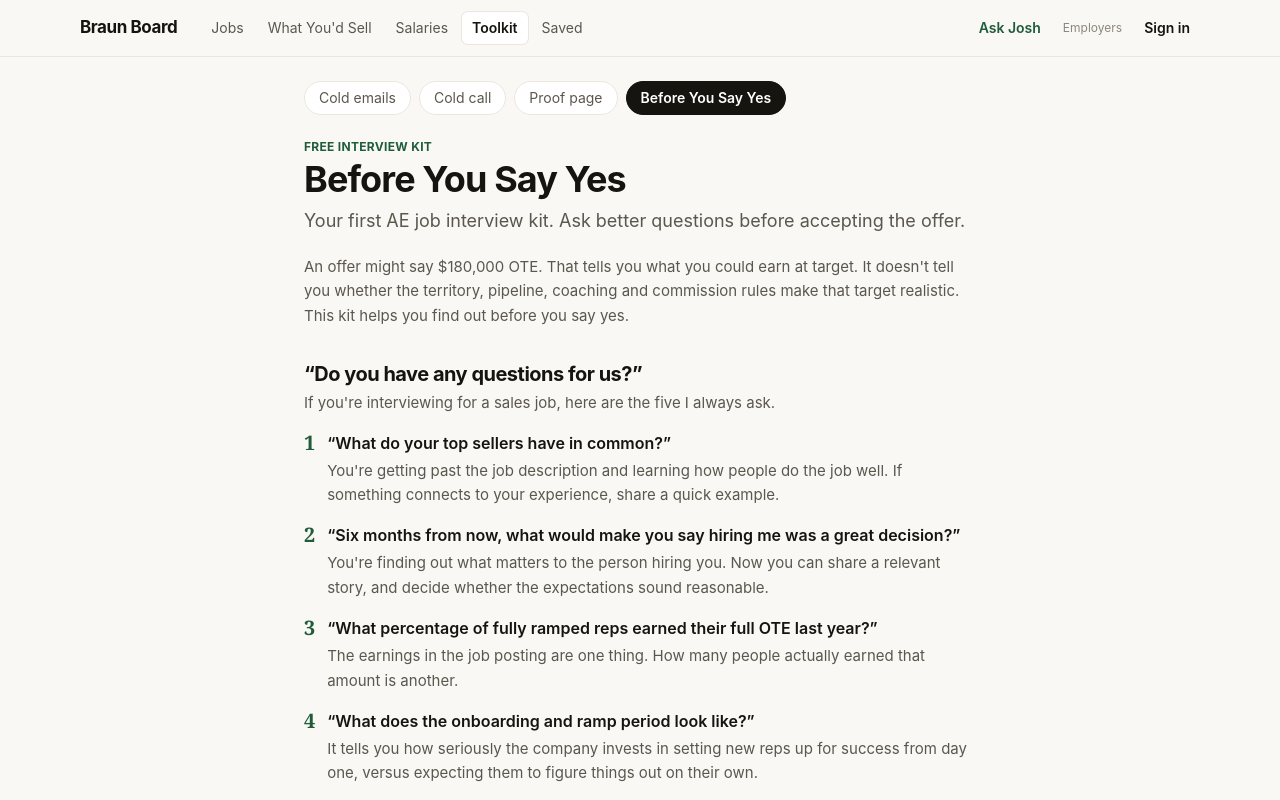
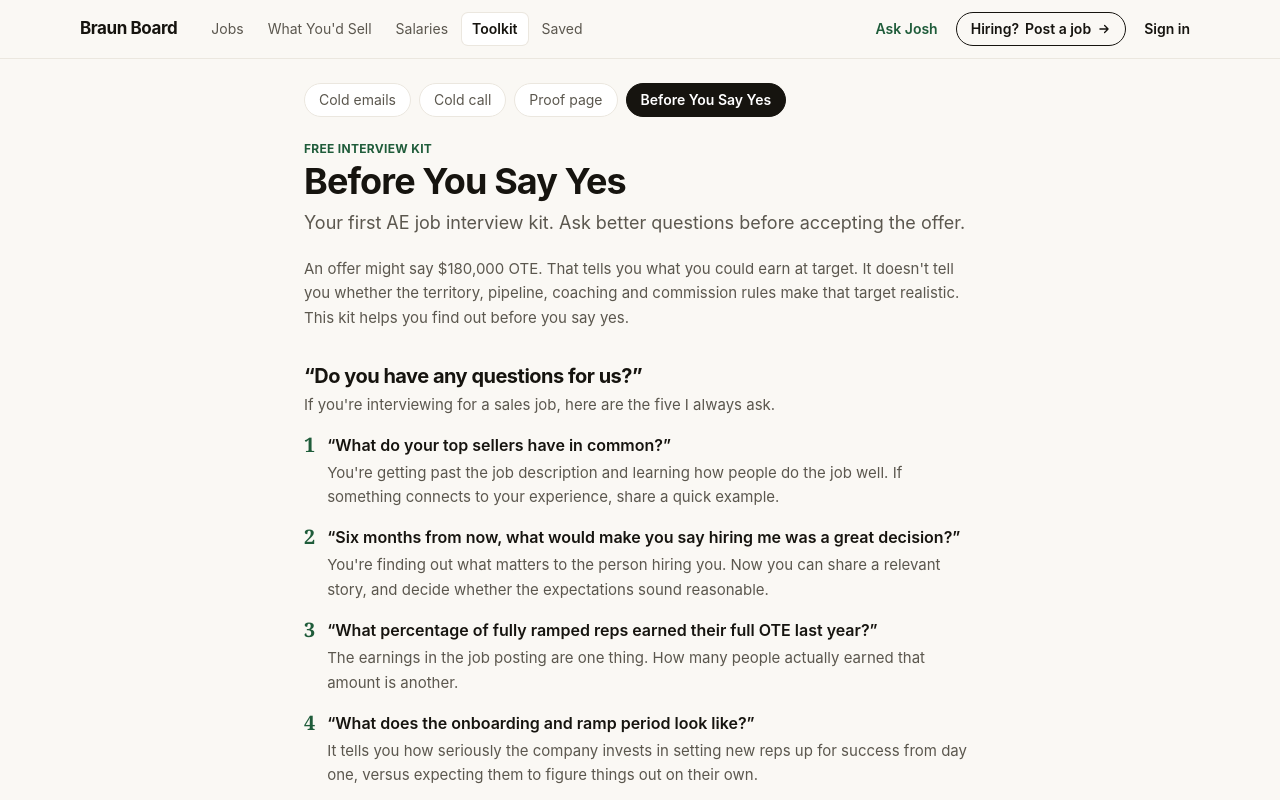
Before and after one commit to joshuabraungit/BraunBoard, a Next.js app: page /kit in a window 1280 px wide. Shown: the top 800 px of the page. Built offline with nearby package versions, Linux system fonts and the light colour scheme; no server answers.

Commit message:
Nav: turn the Employers link into a "Hiring? Post a job" button
Co-Authored-By: Claude Opus 5.5 <noreply@anthropic.com>
Claude-Session: https://claude.ai/code/session_016iryqVfhTgyUQLvmh4g8bh

```diff
--- a/src/components/UserMenu.tsx
+++ b/src/components/UserMenu.tsx
@@ -3,7 +3,7 @@ import Link from "next/link";
 import { signOut } from "@/app/actions";
 import { useMe } from "./useMe";
 
-/** Top right on tablets and up: Ask Josh, a small Employers link, and your account. Phones use the bottom tab bar. */
+/** Top right on tablets and up: Ask Josh, a "Post a job" button for employers, and your account. Phones use the bottom tab bar. */
 export function UserMenu() {
   const me = useMe();
   const ask = (
@@ -11,8 +11,14 @@ export function UserMenu() {
       <Link href="/ask" className="whitespace-nowrap rounded-md px-2 py-1.5 font-semibold text-accent hover:bg-surface xl:px-2.5">
         Ask Josh
       </Link>
-      <Link href="/employers" className="whitespace-nowrap rounded-md px-2 py-1.5 text-xs text-ink-3 hover:bg-surface hover:text-ink">
-        Employers
+      <Link
+        href="/employers"
+        className="mx-1 inline-flex items-center gap-1.5 whitespace-nowrap rounded-full border-[1.5px] border-ink px-3.5 py-1.5 font-semibold text-ink hover:bg-ink hover:text-white"
+      >
+        <span className="hidden lg:inline">Hiring?</span> Post a job
+        <svg width="14" height="14" viewBox="0 0 24 24" fill="none" stroke="currentColor" strokeWidth="2.2" strokeLinecap="round" strokeLinejoin="round" aria-hidden="true">
+          <path d="M5 12h14M13 6l6 6-6 6" />
+        </svg>
       </Link>
     </>
   );
```
